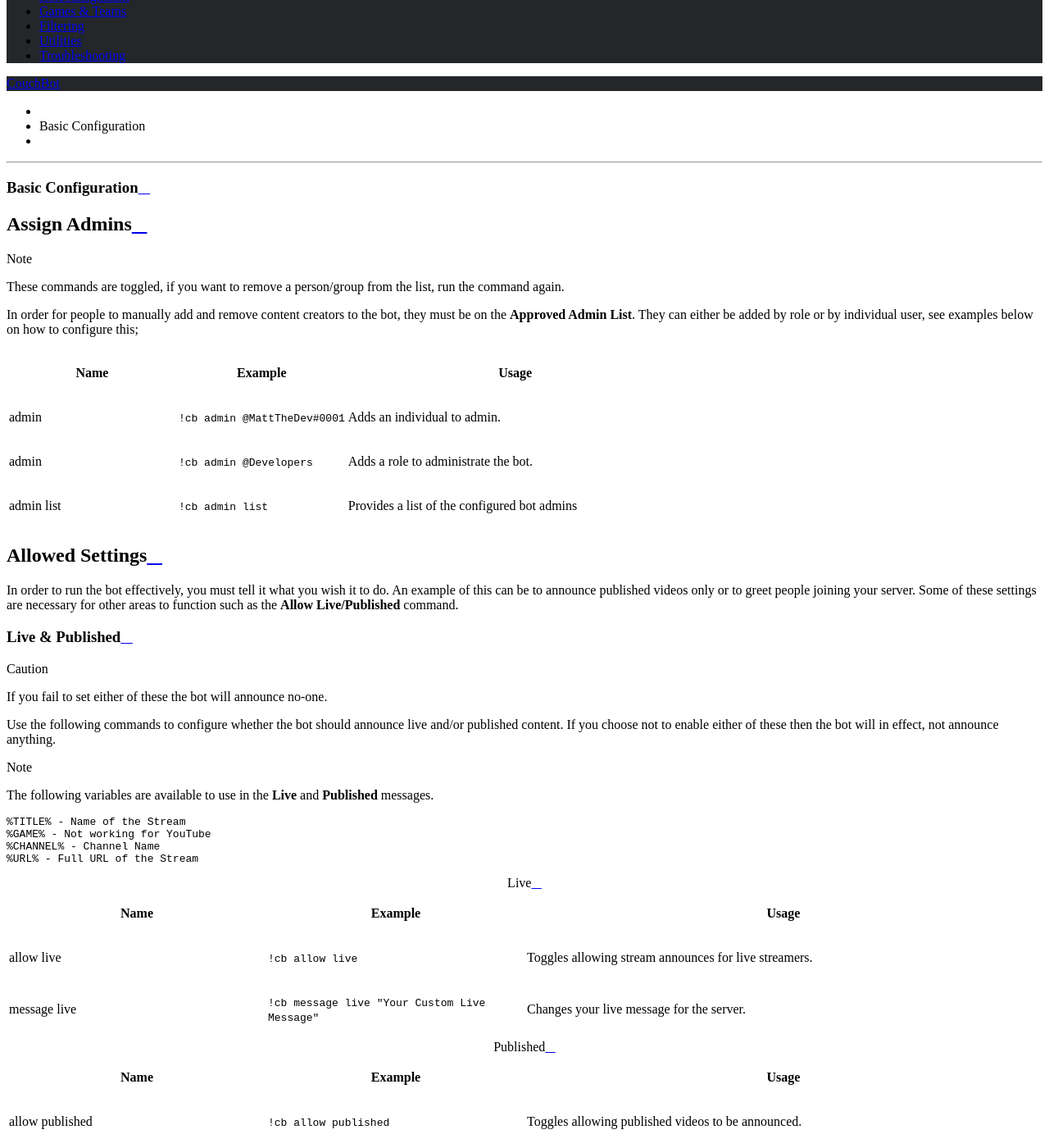
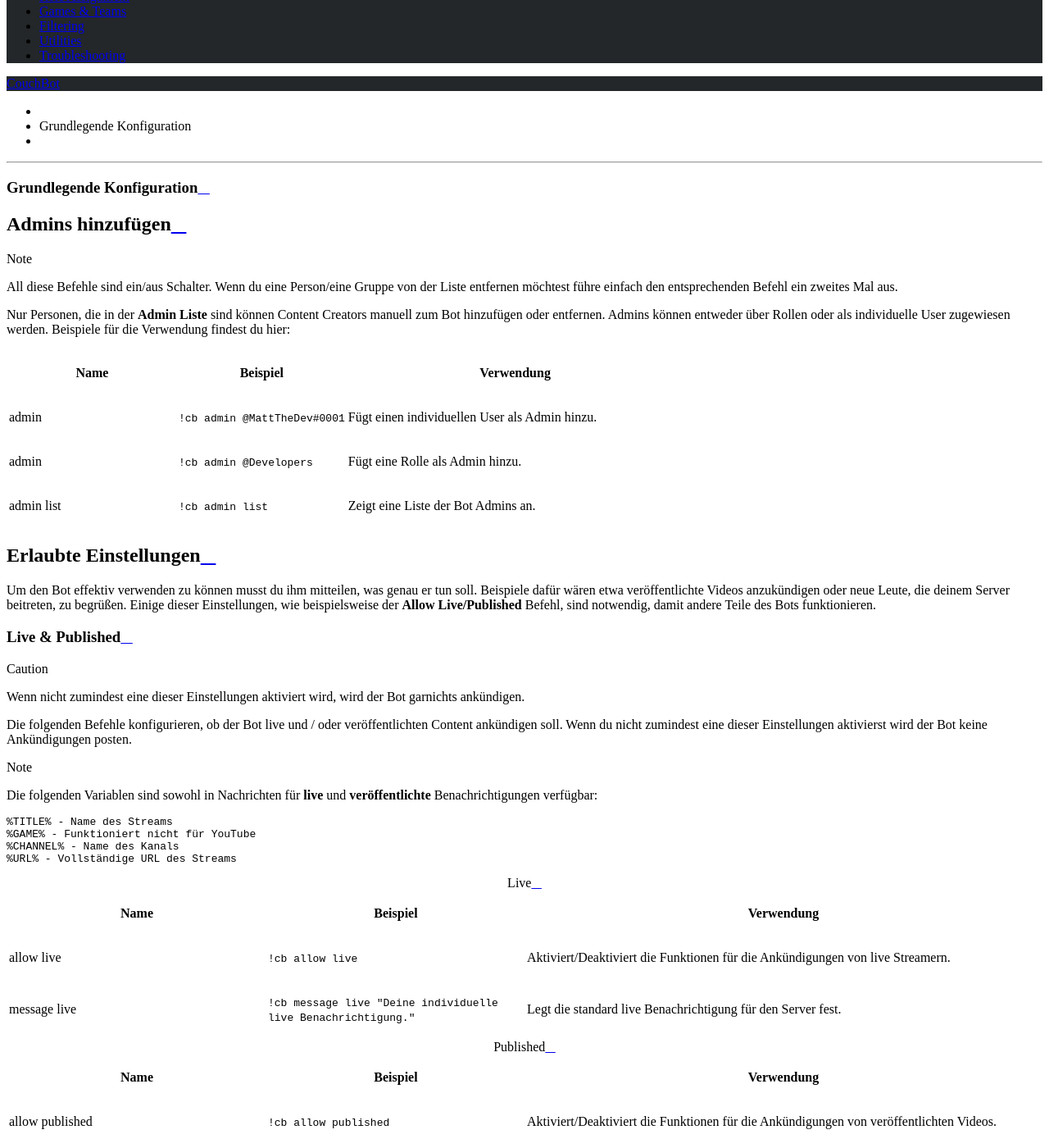
Before and after one commit to MTDCodes/CouchBot.Docs.German, a Sphinx documentation site: the page built from docs/basicconfig.rst, in a window 1280 px wide and 1400 px high, scrolled down 480 px. Shown: the whole window at 82% size. Built offline with Sphinx 7.4.7 and the Read the Docs theme 2.0.0, drawn with Linux system fonts in a browser that asks for light colours; some of the changed text lies outside the part shown.

Commit message:
Update basicconfig.rst

```diff
--- a/docs/basicconfig.rst
+++ b/docs/basicconfig.rst
@@ -1,95 +1,91 @@
 .. _basicconfig:
 
 ===================
-Basic Configuration
+Grundlegende Konfiguration
 ===================
 
 -------------
-Assign Admins
+Admins hinzufügen
 -------------
 
-.. note:: These commands are toggled, if you want to remove a person/group from the list, run the command again.
+.. note:: All diese Befehle sind ein/aus Schalter. Wenn du eine Person/eine Gruppe von der Liste entfernen möchtest führe einfach den entsprechenden Befehl ein zweites Mal aus.
 
-In order for people to manually add and remove content creators to the bot, they must be on the **Approved Admin List**.
-They can either be added by role or by individual user, see examples below on how to configure this;
+Nur Personen, die in der **Admin Liste** sind können Content Creators manuell zum Bot hinzufügen oder entfernen. Admins können entweder über Rollen oder als individuelle User zugewiesen werden. Beispiele für die Verwendung findest du hier:
 
 .. list-table::
    :widths: 25 25 50
    :header-rows: 1
 
    * - Name
-     - Example
-     - Usage
+     - Beispiel
+     - Verwendung
    * - admin
      - ``!cb admin @MattTheDev#0001``
-     - Adds an individual to admin.
+     - Fügt einen individuellen User als Admin hinzu.
    * - admin
      - ``!cb admin @Developers``
-     - Adds a role to administrate the bot.
+     - Fügt eine Rolle als Admin hinzu.
    * - admin list
      - ``!cb admin list``
-     - Provides a list of the configured bot admins
+     - Zeigt eine Liste der Bot Admins an.
 
 ----------------
-Allowed Settings
+Erlaubte Einstellungen
 ----------------
 
-In order to run the bot effectively, you must tell it what you wish it to do.
-An example of this can be to announce published videos only or to greet people joining your server.
-Some of these settings are necessary for other areas to function such as the **Allow Live/Published** command.
+Um den Bot effektiv verwenden zu können musst du ihm mitteilen, was genau er tun soll. Beispiele dafür wären etwa veröffentlichte Videos anzukündigen oder neue Leute, die deinem Server beitreten, zu begrüßen. Einige dieser Einstellungen, wie beispielsweise der **Allow Live/Published** Befehl, sind notwendig, damit andere Teile des Bots funktionieren.
 
 ~~~~~~~~~~~~~~~~
 Live & Published
 ~~~~~~~~~~~~~~~~
 
-.. Caution:: If you fail to set either of these the bot will announce no-one.
+.. Caution:: Wenn nicht zumindest eine dieser Einstellungen aktiviert wird, wird der Bot garnichts ankündigen.
 
-Use the following commands to configure whether the bot should announce live and/or published content.
-If you choose not to enable either of these then the bot will in effect, not announce anything.
+Die folgenden Befehle konfigurieren, ob der Bot live und / oder veröffentlichten Content ankündigen soll. Wenn du nicht zumindest eine dieser Einstellungen aktivierst wird der Bot keine Ankündigungen posten.
 
-.. note:: The following variables are available to use in the **Live** and **Published** messages.
+.. note:: Die folgenden Variablen sind sowohl in Nachrichten für **live** und **veröffentlichte** Benachrichtigungen verfügbar:
 .. code-block:: none
 
-    %TITLE% - Name of the Stream
-    %GAME% - Not working for YouTube
-    %CHANNEL% - Channel Name
-    %URL% - Full URL of the Stream
+    %TITLE% - Name des Streams
+    %GAME% - Funktioniert nicht für YouTube
+    %CHANNEL% - Name des Kanals
+    %URL% - Vollständige URL des Streams
 
 .. list-table:: Live
    :widths: 25 25 50
    :header-rows: 1
 
    * - Name
-     - Example
-     - Usage
+     - Beispiel
+     - Verwendung
    * - allow live
      - ``!cb allow live``
-     - Toggles allowing stream announces for live streamers.
+     - Aktiviert/Deaktiviert die Funktionen für die Ankündigungen von live Streamern.
    * - message live
-     - ``!cb message live "Your Custom Live Message"``
-     - Changes your live message for the server.
+     - ``!cb message live "Deine individuelle live Benachrichtigung."``
+     - Legt die standard live Benachrichtigung für den Server fest.
 
 .. list-table:: Published
    :widths: 25 25 50
    :header-rows: 1
 
    * - Name
-     - Example
-     - Usage
+     - Beispiel
+     - Verwendung
    * - allow published
      - ``!cb allow published``
-     - Toggles allowing published videos to be announced.
+     - Aktiviert/Deaktiviert die Funktionen für die Ankündigungen von veröffentlichten Videos.
    * - message published
-     - ``!cb message published "Your Custom VOD Message"``
-     - Changes your VOD message for the server.
+     - ``!cb message published "Deine individuelle VOD Benachrichtigung."``
+     - Legt die standard VOD Benachrichtigung für den Server fest.
 
 ~~~~~~~~~~~~~~~~~~~~
-Greetings & Goodbyes
+Begrüßungen & Verabschiedungen
 ~~~~~~~~~~~~~~~~~~~~
 
-These commands allow you to enable the greeting/goodbye function of CouchBot, this will trigger when people join/leave your server.
+Diese Befehle erlauben es dir die Begrüßungs/Verabschiedungs Funktionen von CouchBot zu aktivieren, die ausgelöst werden, wenn neue Mitglieder deinem Server beitreten oder ihn verlassen.
 
-.. note:: The following variables are available to use in this location.
+.. note:: Die folgenden Variablen können hier benutzt werden:
 .. code-block:: none
 
     %USER%
@@ -100,50 +96,50 @@ These commands allow you to enable the greeting/goodbye function of CouchBot, th
    :header-rows: 1
 
    * - Name
-     - Example
-     - Usage
+     - Beispiel
+     - Verwendung
    * - allow greetings
      - ``!cb allow greetings``
-     - Toggle allowing greetings when a member joins the server.
+     - Aktiviert/Deaktiviert Begrüßungen wenn eine neue Userin dem Server beitritt.
    * - channel greetings
      - ``!cb channel greetings #discord-channel``
-     - Sets the greeting channel.
+     - Legt den Kanal für die Begrüßungs Nachrichten fest.
    * - message greeting
-     - ``!cb message greeting "Your Custom Greeting Message"``
-     - Changes your greeting message for the server.
+     - ``!cb message greeting "Deine individuelle Begrüßungs Nachricht."``
+     - Legt die Begrüßungs Nachricht für den Server fest.
 
 .. list-table:: Goodbyes
    :widths: 25 25 50
    :header-rows: 1
 
    * - Name
-     - Example
-     - Usage
+     - Beispiel
+     - Verwendung
    * - allow goodbyes
      - ``!cb allow goodbyes``
-     - Toggle allowing goodbyes when a member leaves the server.
+     - Aktiviert/Deaktiviert Verabschiedungen wenn ein User den Server verlässt.
    * - channel goodbyes
      - ``!cb channel goodbyes #discord-channel``
-     - Sets the goodbye channel.
+     - Legt den Kanal für die Verabschiedungs Nachrichten fest.
    * - message goodbye
-     - ``!cb message goodbye "Your Custom Goodbye Message"``
-     - Changes your goodbye message for the server.
+     - ``!cb message goodbye "Deine individuelle Verabschiedungs Nachricht."``
+     - Legt die Verabschiedungs Nachricht für den Server fest.
 
 ----------------------
-Miscellaneous Settings
+Sonstige Einstellungen
 ----------------------
 
-There are a few other settings available within **CouchBot** to allow a more customised and cleaner setup.
+Einige weitere Einstellungen von **CouchBot** ermöglichen ein individuelleres und saubereres Setup.
 
-The following settings change the apperance of the embed message;
+Die folgenden Einstellungen verändern das Aussehen der eingebetteten Nachrichten:
 
-.. list-table:: Additional Embed Settings
+.. list-table:: Zusätzliche Einstellungen der eingebetteten Nachrichten
    :widths: 25 25 50
    :header-rows: 1
 
    * - Name
-     - Example
-     - Usage
+     - Beispiel
+     - Verwendung
    * - allow thumbnails
      - ``!cb allow thumbnails``
-     - Adds an image to the bottom of the embed from the stream.
+     - Fügt der eingebetteten Nachricht des Streams ein Vorschaubild hinzu.
```
